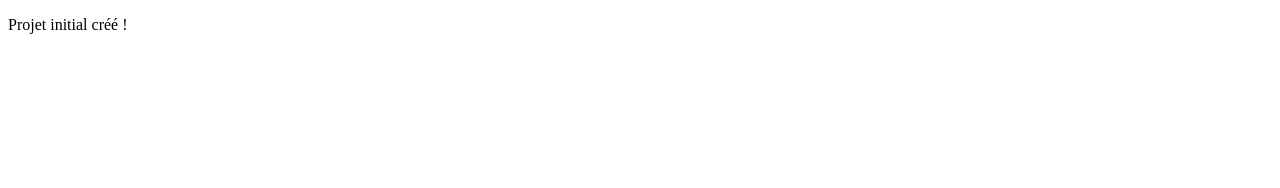
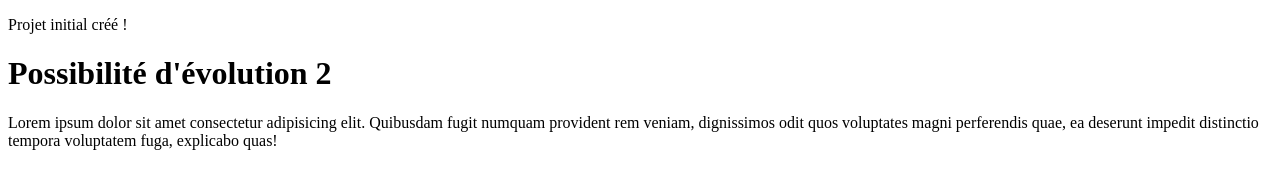
Before and after one commit to Ayrtonsalvador/git-testing, a plain HTML site: page index.html in a window 1280 px wide. Drawn offline with Linux system fonts and the light colour scheme.

Commit message:
possibilité d'évo 2

```diff
--- a/index.html
+++ b/index.html
@@ -8,5 +8,7 @@
 </head>
 <body>
     <p>Projet initial créé !</p>
+    <h1>Possibilité d'évolution 2</h1>
+    <p>Lorem ipsum dolor sit amet consectetur adipisicing elit. Quibusdam fugit numquam provident rem veniam, dignissimos odit quos voluptates magni perferendis quae, ea deserunt impedit distinctio tempora voluptatem fuga, explicabo quas!</p>
 </body>
 </html>
```
